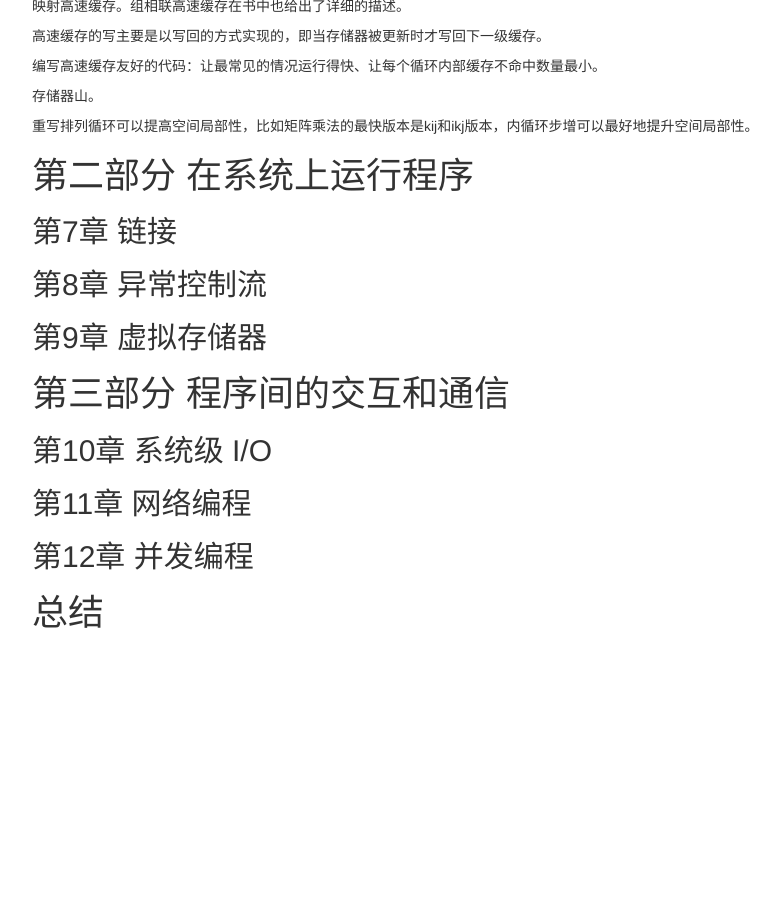
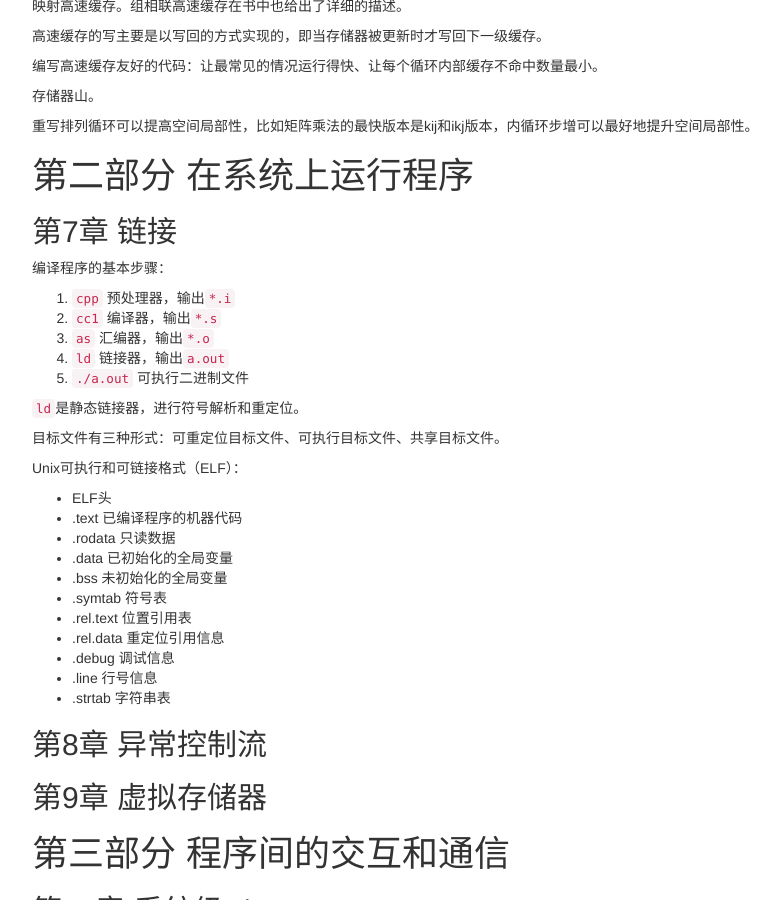
Before and after one commit to kingfree/kingfree.github.io, a Jekyll site: the page built from books/2015-03-10-cs-app.md, in a window 1280 px wide and 900 px high, scrolled down 5716 px. Shown: the whole window, without its empty margins (428-1209 px from the left). Built offline with Jekyll 4.4.1, drawn with Linux system fonts in a browser that asks for light colours; nearby versions of some CDN libraries; library files that are not in the unit come from our copies; formulas are drawn with MathJax 3; comment, search, counter and statistics services are not loaded; before the commit the page ends 6360 px from its top, so only the background shows below that.

```diff
--- a/books/2015-03-10-cs-app.md
+++ b/books/2015-03-10-cs-app.md
@@ -81,7 +81,7 @@ x+y+2^w,& x+y<-2^{w-1}, & \text{负溢出}
 
 本章主要讲的是 IA32 汇编。在命令行上使用 `-S` 产生 AT&T 格式的汇编代码：
 
-    gcc -O1 -S -m32 <源文件>
+	gcc -O1 -S -m32 <源文件>
 
 实际的编译代码和书上讲的略有区别，并且不同的优化选项也会产生不同的汇编代码。
 
@@ -309,6 +309,34 @@ Amdahl定律：假设系统某个部分需要占用$$\alpha$$的时间，而我
 
 ## 第7章 链接
 
+编译程序的基本步骤：
+
+1. `cpp` 预处理器，输出`*.i`
+2. `cc1` 编译器，输出`*.s`
+3. `as` 汇编器，输出`*.o`
+4. `ld` 链接器，输出`a.out`
+5. `./a.out` 可执行二进制文件
+
+`ld`是静态链接器，进行符号解析和重定位。
+
+目标文件有三种形式：可重定位目标文件、可执行目标文件、共享目标文件。
+
+Unix可执行和可链接格式（ELF）：
+
+* ELF头
+* .text 已编译程序的机器代码
+* .rodata 只读数据
+* .data 已初始化的全局变量
+* .bss 未初始化的全局变量
+* .symtab 符号表
+* .rel.text 位置引用表
+* .rel.data 重定位引用信息
+* .debug 调试信息
+* .line 行号信息
+* .strtab 字符串表
+
+
+
 ## 第8章 异常控制流
 
 ## 第9章 虚拟存储器
```
Also changed, not shown: books/2015-04-20-osask.md (+15 -2 lines), images/osask/day06_int21.png (renamed from images/osask/day06_int1.png), images/osask/day08_pointer1.png (added), images/osask/day08_pointer2.png (added).
